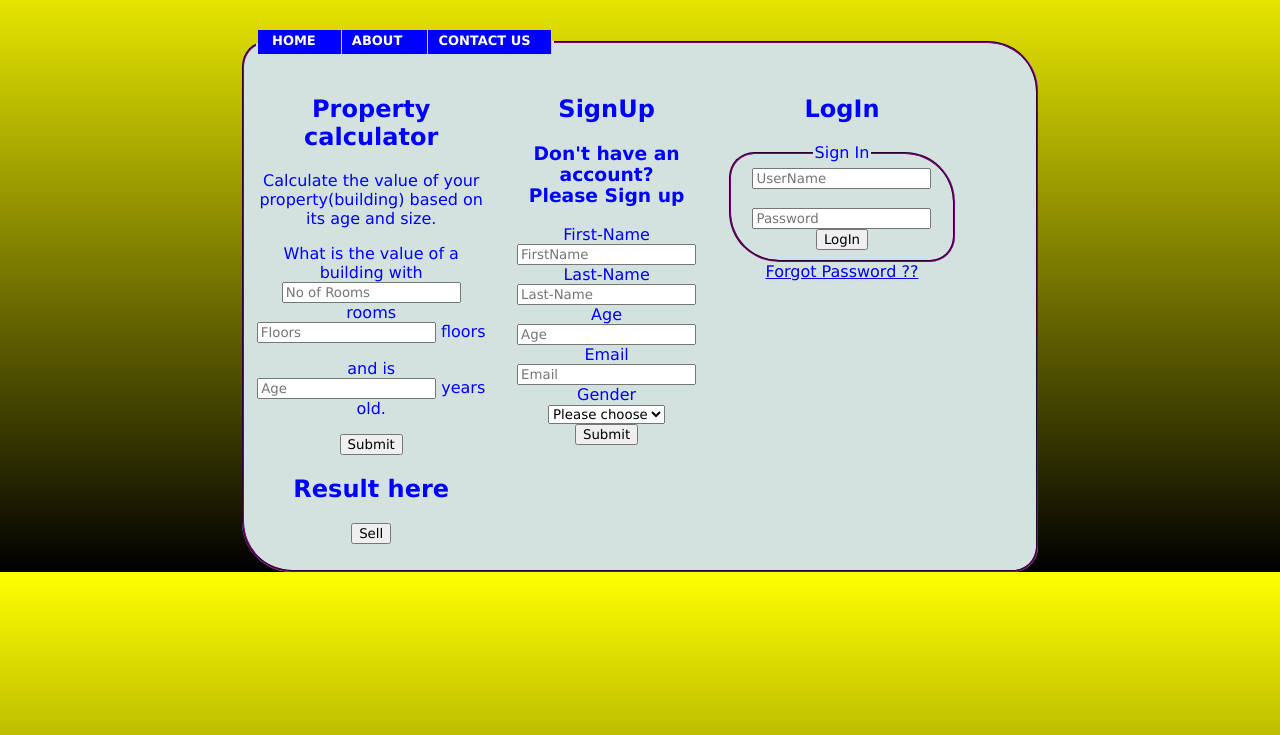
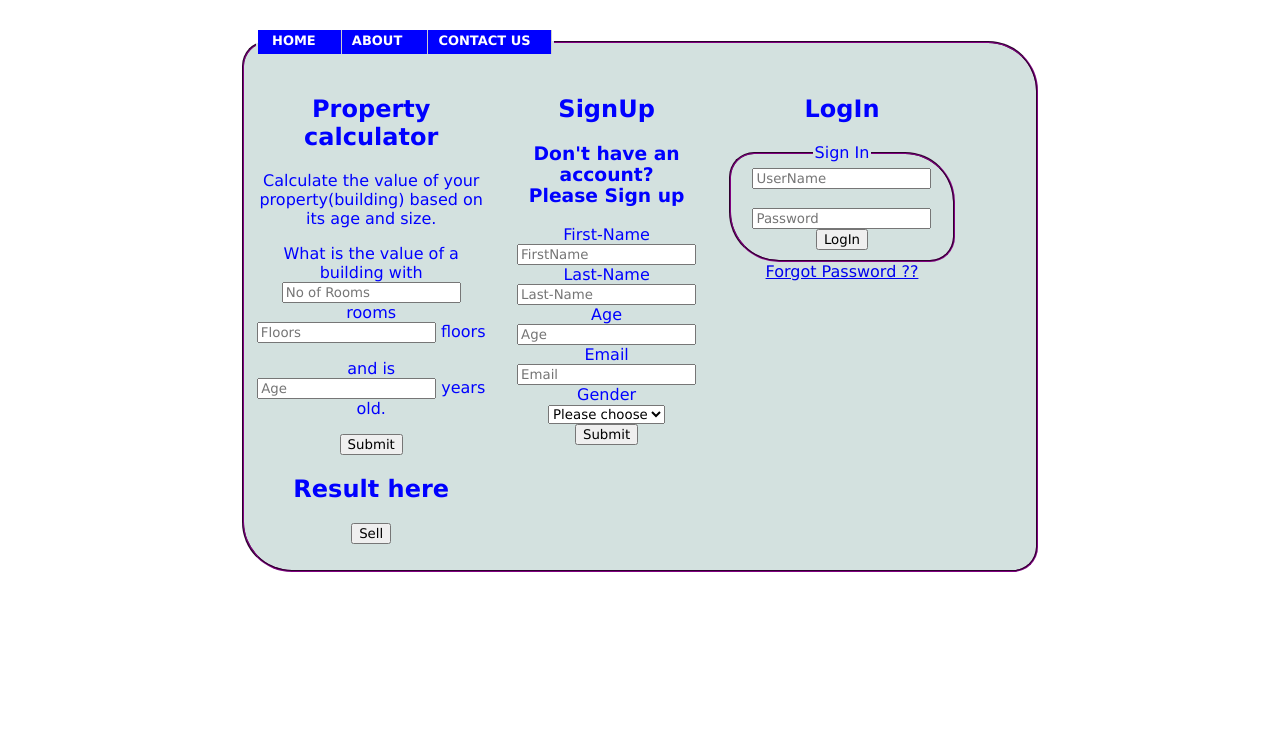
Before and after one commit to Tasleemofx/calculator-site, a plain HTML site: page brand.html in a window 1280 px wide. Shown: the part 65-800 px from the top of the page. Drawn offline with Linux system fonts and the light colour scheme.

Commit message:
Update man-stylesheet.css

```diff
--- a/man-stylesheet.css
+++ b/man-stylesheet.css
@@ -7,7 +7,7 @@ li{
 body{
   width: 800px;
   margin: 0em auto;
-  background-image: linear-gradient( yellow, #000000);
+  background-image: linear-gradient( ash, #000000);
 }
 header h1{
   font-size: : 50px;
```
